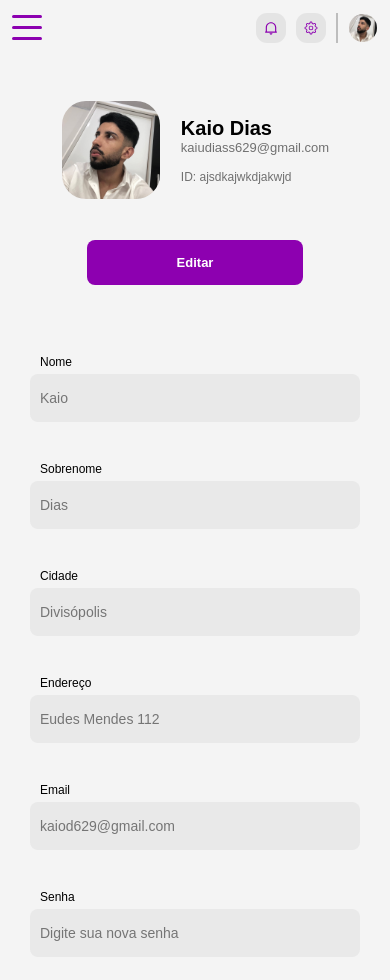
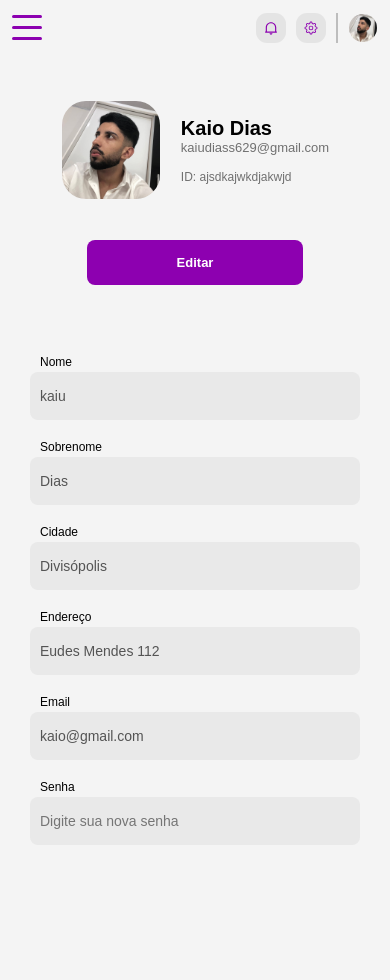
Before and after one commit to kaiudiass/jurappp, a React (Vite) app: page /profile in a window 390 px wide. Shown: the top 980 px of the page. Built offline with nearby package versions, Linux system fonts and the light colour scheme.

Commit message:
fix: changes to profile inputs

```diff
--- a/src/pages/Profile/ContainerInput/ContainerInput.module.css
+++ b/src/pages/Profile/ContainerInput/ContainerInput.module.css
@@ -73,6 +73,14 @@
 @media (max-width: 600px) {
     .formGroup{
         padding: 0px 30px;
+        gap: 20px;
     }
 
+    .inputPair {
+        gap: 20px;}
+
+        .inputContainer{
+            gap: 3px;
+        }
+
 }
--- a/src/pages/Profile/ContainerInput/index.jsx
+++ b/src/pages/Profile/ContainerInput/index.jsx
@@ -1,38 +1,49 @@
-import React from 'react'
+import React, { useContext, useState } from 'react'
 import styles from './ContainerInput.module.css';
+import FormProfileContext from '../../../Context/FormProfileContext';
 
 const ContainerInput = () => {
+
+   const {isEditing, setIsEditing,formData, setFormData, userInfo, handleSave,handleEditClick ,handleChange, handleSaveClick } =  useContext(FormProfileContext)
+
+
   return (
     <form>
             <div className={styles.formGroup}>
                 <div className={styles.inputPair}>
                     <div className={styles.inputContainer}>
                         <label>Nome</label>
-                        <input type="text"  placeholder="Kaio" className={styles.inputField} />
+                        <input type="text"  name="Name"  placeholder={userInfo.Name} className={styles.inputField}   onChange={handleChange}
+                     disabled={!isEditing} value={formData.Name} />
                     </div>
                     <div className={styles.inputContainer}>
                     <label>Sobrenome</label>
-                        <input type="text"  placeholder="Dias" className={styles.inputField} />
+                        <input type="text" name="Sobrenome"  placeholder={userInfo.Sobrenome} className={styles.inputField}  onChange={handleChange}
+                    disabled={!isEditing}  value={formData.Sobrenome} />
                     </div>
                 </div>
                 <div className={styles.inputPair}>
                     <div className={styles.inputContainer}>
                     <label>Cidade</label>
-                        <input type="text"  placeholder="Divisópolis" className={styles.inputField} />
+                        <input type="text"   name="Cidade" placeholder={userInfo.Cidade} className={styles.inputField}
+                    onChange={handleChange} disabled={!isEditing} value={formData.Cidade}/>
                     </div>
                     <div className={styles.inputContainer}>
                     <label>Endereço</label>
-                        <input type="text"   placeholder="Eudes Mendes 112" className={styles.inputField} />
+                        <input type="text" name="Endereço"  placeholder={userInfo.Endereço} className={styles.inputField}
+                    onChange={handleChange} disabled={!isEditing}   value={formData.Endereço}/>
                     </div>
                 </div >
                 <div className={styles.inputPair}>
                     <div className={styles.inputContainer}>
                         <label>Email</label>
-                        <input type="email"  placeholder="kaiod629@gmail.com" className={styles.inputField} />
+                        <input type="email"  name="Email" placeholder={userInfo.Email} className={styles.inputField}
+                    onChange={handleChange} disabled={!isEditing} value={formData.Email}/>
                     </div>
                     <div className={styles.inputContainer}>
                     <label>Senha</label>
-                        <input type="password"  placeholder="Digite sua nova senha"  className={styles.inputField} />
+                        <input type="password" name="Senha" placeholder="Digite sua nova senha"  className={styles.inputField}
+                        onChange={handleChange}disabled={!isEditing} value={formData.Senha} />
                     </div>
                 </div>
             </div>
```
